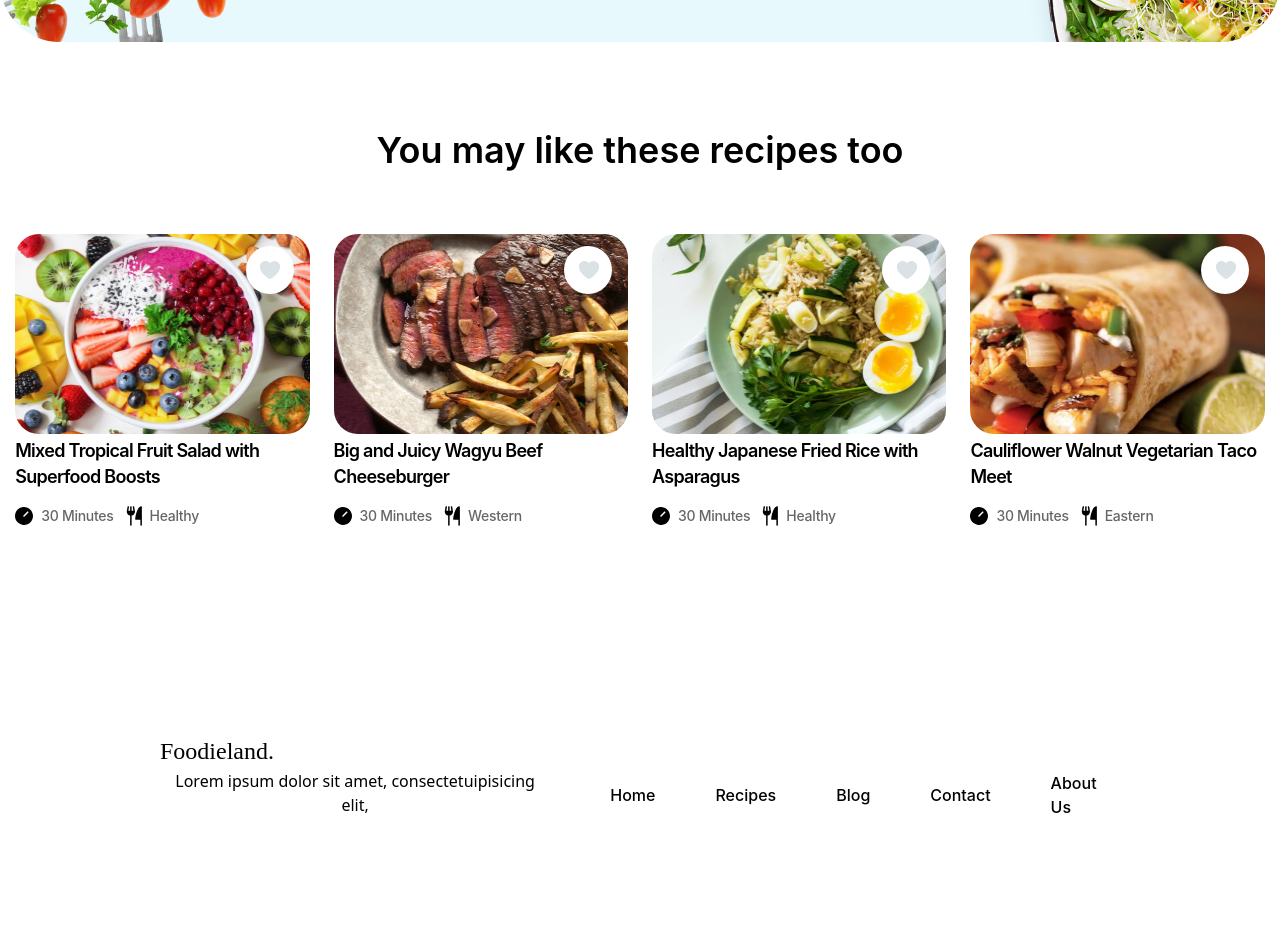
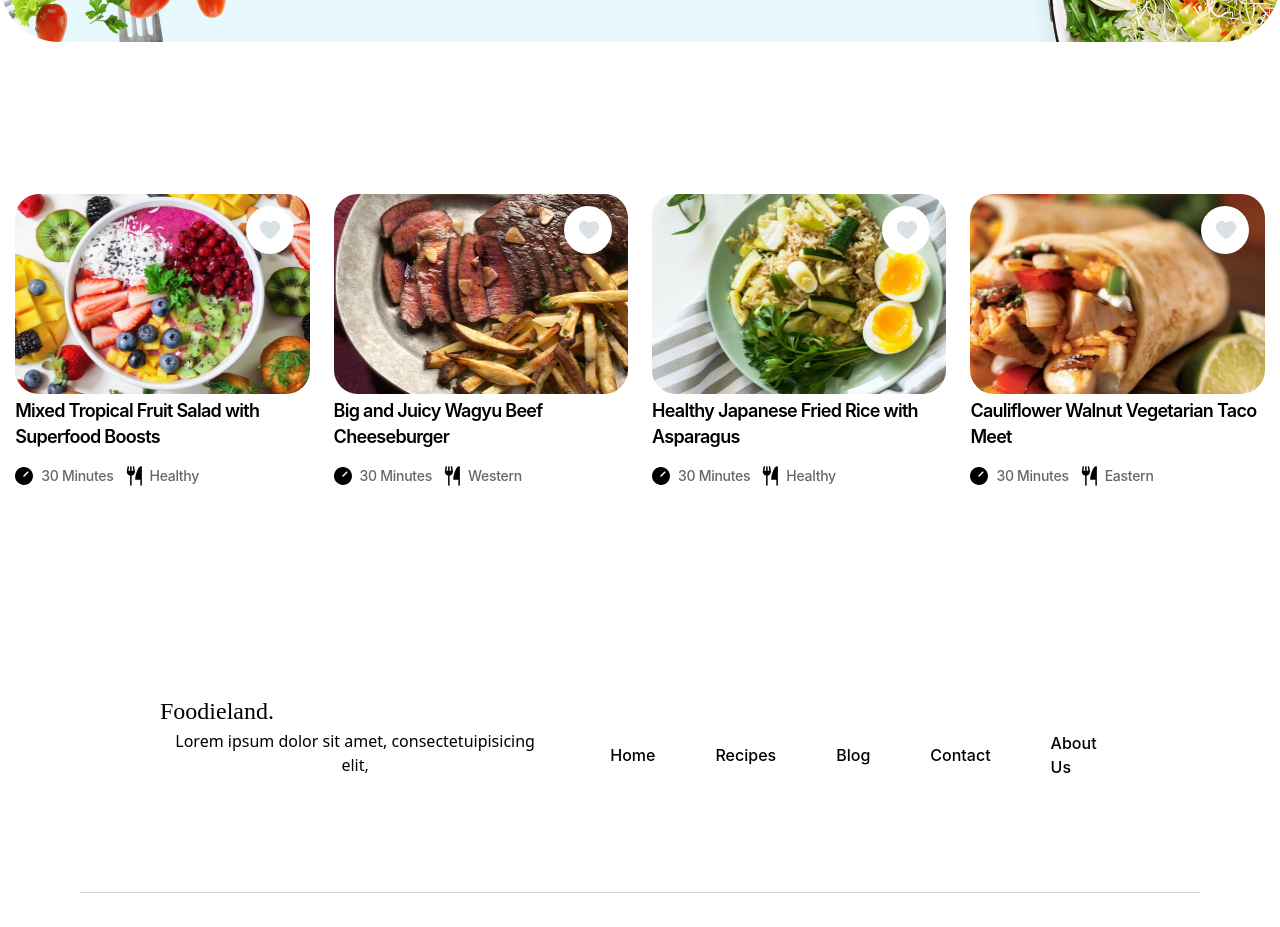
Before and after one commit to foodieland-project/foodieland-frontend, a React (Create React App) app: page /aboutUs in a window 1280 px wide. Shown: the part 1780-2707 px from the top of the page. Built offline with nearby package versions, Linux system fonts and the light colour scheme.

Commit message:
added dynamic behaviour

```diff
--- a/src/components/BasicComponents/recommendedRecipes/index.jsx
+++ b/src/components/BasicComponents/recommendedRecipes/index.jsx
@@ -1,5 +1,5 @@
 import MoreRecipeCard from "../moreRecipe/components/moreRecipeCard";
-function RecommendedRecipes() {
+function RecommendedRecipes({title,length}) {
   const recommendedRecipesData = [
     {
       category: "product",
@@ -42,11 +42,11 @@ function RecommendedRecipes() {
     <section className="container font-inter flex flex-col py-2  mx-auto my-10 md:my-20">
       <div className="text-center mb-16">
         <h2 className="font-semibold text-3xl sm:text-4xl">
-          You may like these recipes too
+          {title}
         </h2>
       </div>
       <div className="flex gap-6 justify-center items-center w-full flex-wrap">
-        {recommendedRecipesData.slice(0, 4).map((data) => (
+        {recommendedRecipesData.slice(0, length).map((data) => (
           <MoreRecipeCard key={data.id} recipeData={data} />
         ))}
       </div>
```
